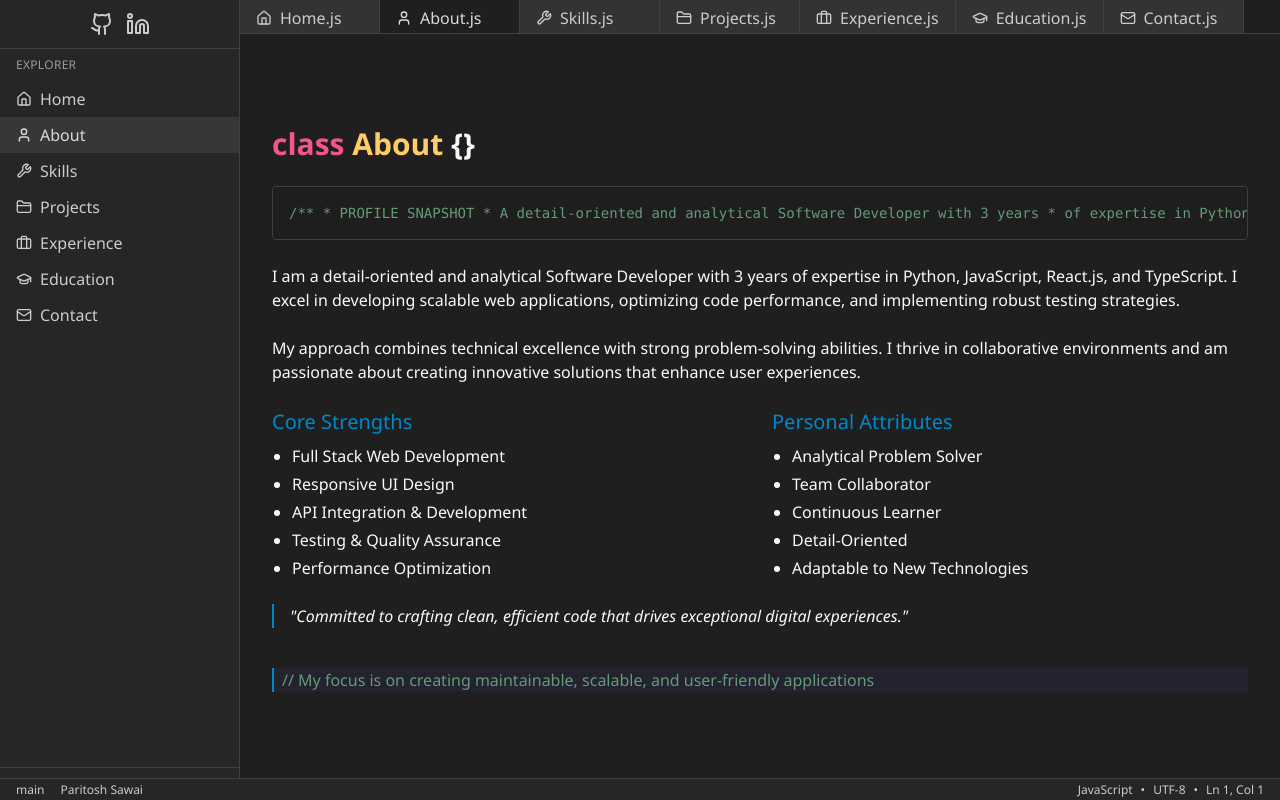
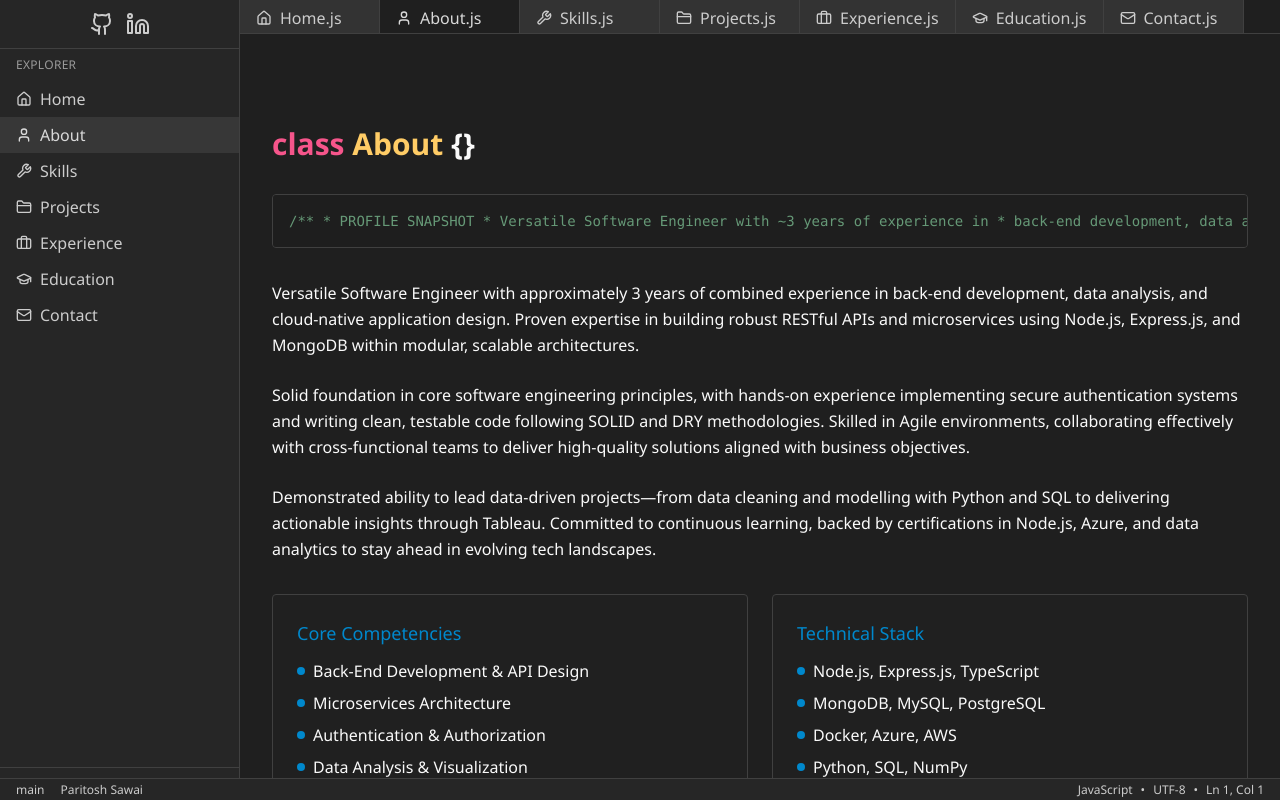
Before and after one commit to paritoshsawai/Portfolio, a React (Vite) app: page /about in a window 1280 px wide. Built offline with nearby package versions, Linux system fonts and the light colour scheme; a web font is replaced by a local one.

Commit message:
Add detailed information to About, Skills, Experience, Education, and Projects pages.
Updated the About, Skills, Experience, Education, and Projects pages with detailed information, including work history, projects, skills, and education.

```diff
--- a/src/pages/About.tsx
+++ b/src/pages/About.tsx
@@ -3,7 +3,7 @@ import React from 'react';
 
 const About = () => {
   return (
-    <div className="py-8 space-y-6">
+    <div className="py-8 space-y-8">
       <h1 className="text-3xl font-bold mb-6">
         <span className="code-keyword">class</span> <span className="code-function">About</span> {'{}'}
       </h1>
@@ -12,54 +12,145 @@ const About = () => {
         <pre>
           <span className="code-comment">/**
  * PROFILE SNAPSHOT
- * A detail-oriented and analytical Software Developer with 3 years
- * of expertise in Python, JavaScript, React.js, and TypeScript.
+ * Versatile Software Engineer with ~3 years of experience in
+ * back-end development, data analysis, and cloud-native applications.
  */</span>
         </pre>
       </div>
 
       <div className="space-y-6">
-        <p>
-          I am a detail-oriented and analytical Software Developer with 3 years of expertise in Python, JavaScript, React.js, and TypeScript.
-          I excel in developing scalable web applications, optimizing code performance, and implementing robust testing strategies.
+        <p className="leading-relaxed">
+          Versatile Software Engineer with approximately 3 years of combined experience in back-end development,
+          data analysis, and cloud-native application design. Proven expertise in building robust RESTful APIs
+          and microservices using Node.js, Express.js, and MongoDB within modular, scalable architectures.
         </p>
 
-        <p>
-          My approach combines technical excellence with strong problem-solving abilities. I thrive in collaborative environments
-          and am passionate about creating innovative solutions that enhance user experiences.
+        <p className="leading-relaxed">
+          Solid foundation in core software engineering principles, with hands-on experience implementing secure
+          authentication systems and writing clean, testable code following SOLID and DRY methodologies. Skilled
+          in Agile environments, collaborating effectively with cross-functional teams to deliver high-quality
+          solutions aligned with business objectives.
         </p>
 
-        <div className="grid grid-cols-1 md:grid-cols-2 gap-6 mt-8">
-          <div>
-            <h3 className="text-xl font-medium mb-2 text-accent">Core Strengths</h3>
-            <ul className="list-disc pl-5 space-y-1">
-              <li>Full Stack Web Development</li>
-              <li>Responsive UI Design</li>
-              <li>API Integration & Development</li>
-              <li>Testing & Quality Assurance</li>
-              <li>Performance Optimization</li>
-            </ul>
-          </div>
+        <p className="leading-relaxed">
+          Demonstrated ability to lead data-driven projects—from data cleaning and modelling with Python and SQL
+          to delivering actionable insights through Tableau. Committed to continuous learning, backed by certifications
+          in Node.js, Azure, and data analytics to stay ahead in evolving tech landscapes.
+        </p>
+      </div>
 
-          <div>
-            <h3 className="text-xl font-medium mb-2 text-accent">Personal Attributes</h3>
-            <ul className="list-disc pl-5 space-y-1">
-              <li>Analytical Problem Solver</li>
-              <li>Team Collaborator</li>
-              <li>Continuous Learner</li>
-              <li>Detail-Oriented</li>
-              <li>Adaptable to New Technologies</li>
-            </ul>
-          </div>
+      <div className="grid grid-cols-1 md:grid-cols-2 gap-6 mt-8">
+        <div className="bg-sidebar/30 p-6 rounded-lg border border-border">
+          <h3 className="text-lg font-medium mb-3 text-accent">Core Competencies</h3>
+          <ul className="space-y-2">
+            <li className="flex items-center">
+              <span className="w-2 h-2 bg-accent rounded-full mr-2"></span>
+              Back-End Development & API Design
+            </li>
+            <li className="flex items-center">
+              <span className="w-2 h-2 bg-accent rounded-full mr-2"></span>
+              Microservices Architecture
+            </li>
+            <li className="flex items-center">
+              <span className="w-2 h-2 bg-accent rounded-full mr-2"></span>
+              Authentication & Authorization
+            </li>
+            <li className="flex items-center">
+              <span className="w-2 h-2 bg-accent rounded-full mr-2"></span>
+              Data Analysis & Visualization
+            </li>
+            <li className="flex items-center">
+              <span className="w-2 h-2 bg-accent rounded-full mr-2"></span>
+              Agile Development & CI/CD
+            </li>
+          </ul>
+        </div>
+
+        <div className="bg-sidebar/30 p-6 rounded-lg border border-border">
+          <h3 className="text-lg font-medium mb-3 text-accent">Technical Stack</h3>
+          <ul className="space-y-2">
+            <li className="flex items-center">
+              <span className="w-2 h-2 bg-accent rounded-full mr-2"></span>
+              Node.js, Express.js, TypeScript
+            </li>
+            <li className="flex items-center">
+              <span className="w-2 h-2 bg-accent rounded-full mr-2"></span>
+              MongoDB, MySQL, PostgreSQL
+            </li>
+            <li className="flex items-center">
+              <span className="w-2 h-2 bg-accent rounded-full mr-2"></span>
+              Docker, Azure, AWS
+            </li>
+            <li className="flex items-center">
+              <span className="w-2 h-2 bg-accent rounded-full mr-2"></span>
+              Python, SQL, NumPy
+            </li>
+            <li className="flex items-center">
+              <span className="w-2 h-2 bg-accent rounded-full mr-2"></span>
+              Git, GitHub, Agile Methods
+            </li>
+          </ul>
+        </div>
+      </div>
+
+      <div className="bg-sidebar/30 p-6 rounded-lg border border-border mt-6">
+        <h3 className="text-lg font-medium mb-3 text-accent">Latest Certifications</h3>
+        <div className="grid grid-cols-1 md:grid-cols-2 gap-4">
+          <ul className="space-y-2">
+            <li className="flex items-start">
+              <span className="w-2 h-2 bg-accent rounded-full mr-2 mt-2"></span>
+              <div>
+                <p className="font-medium">Node.js and Express Development</p>
+                <p className="text-sm text-sidebar-foreground">IBM - Nov 2024</p>
+              </div>
+            </li>
+            <li className="flex items-start">
+              <span className="w-2 h-2 bg-accent rounded-full mr-2 mt-2"></span>
+              <div>
+                <p className="font-medium">Python Bootcamp</p>
+                <p className="text-sm text-sidebar-foreground">Udemy - Dec 2024</p>
+              </div>
+            </li>
+            <li className="flex items-start">
+              <span className="w-2 h-2 bg-accent rounded-full mr-2 mt-2"></span>
+              <div>
+                <p className="font-medium">Google Data Analytics</p>
+                <p className="text-sm text-sidebar-foreground">Google - May 2024</p>
+              </div>
+            </li>
+          </ul>
+          <ul className="space-y-2">
+            <li className="flex items-start">
+              <span className="w-2 h-2 bg-accent rounded-full mr-2 mt-2"></span>
+              <div>
+                <p className="font-medium">Azure Fundamentals (AZ-900)</p>
+                <p className="text-sm text-sidebar-foreground">Microsoft - May 2023</p>
+              </div>
+            </li>
+            <li className="flex items-start">
+              <span className="w-2 h-2 bg-accent rounded-full mr-2 mt-2"></span>
+              <div>
+                <p className="font-medium">Business Analysis</p>
+                <p className="text-sm text-sidebar-foreground">Coursera - Sep 2023</p>
+              </div>
+            </li>
+            <li className="flex items-start">
+              <span className="w-2 h-2 bg-accent rounded-full mr-2 mt-2"></span>
+              <div>
+                <p className="font-medium">Data Visualization</p>
+                <p className="text-sm text-sidebar-foreground">Tata Group - Sep 2023</p>
+              </div>
+            </li>
+          </ul>
         </div>
       </div>
 
       <div className="border-l-2 border-accent pl-4 italic mt-8">
-        "Committed to crafting clean, efficient code that drives exceptional digital experiences."
+        "Committed to delivering scalable solutions with clean, maintainable code while staying current with emerging technologies."
       </div>
 
       <div className="pt-4">
-        <p className="active-line pl-2 code-comment">// My focus is on creating maintainable, scalable, and user-friendly applications</p>
+        <p className="active-line pl-2 code-comment">// Passionate about building robust back-end systems and RESTful APIs</p>
       </div>
     </div>
   );
```
